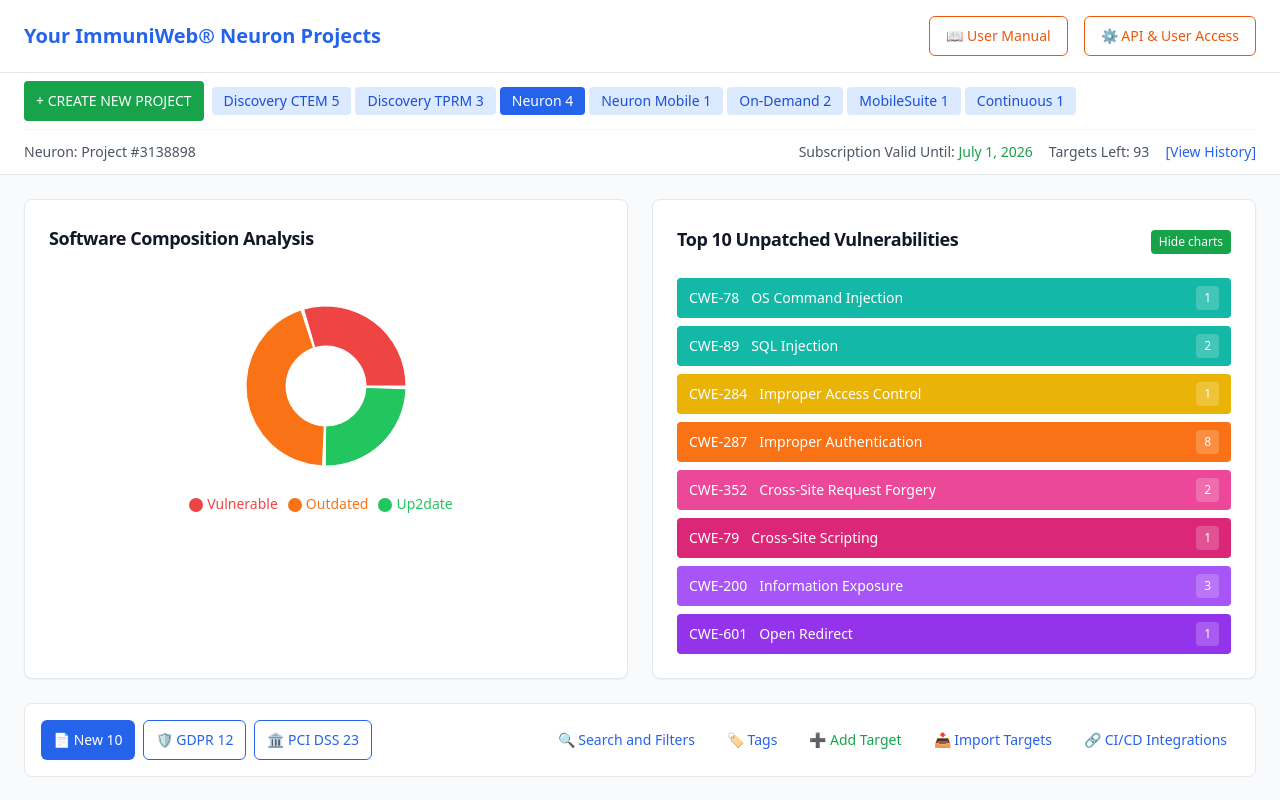
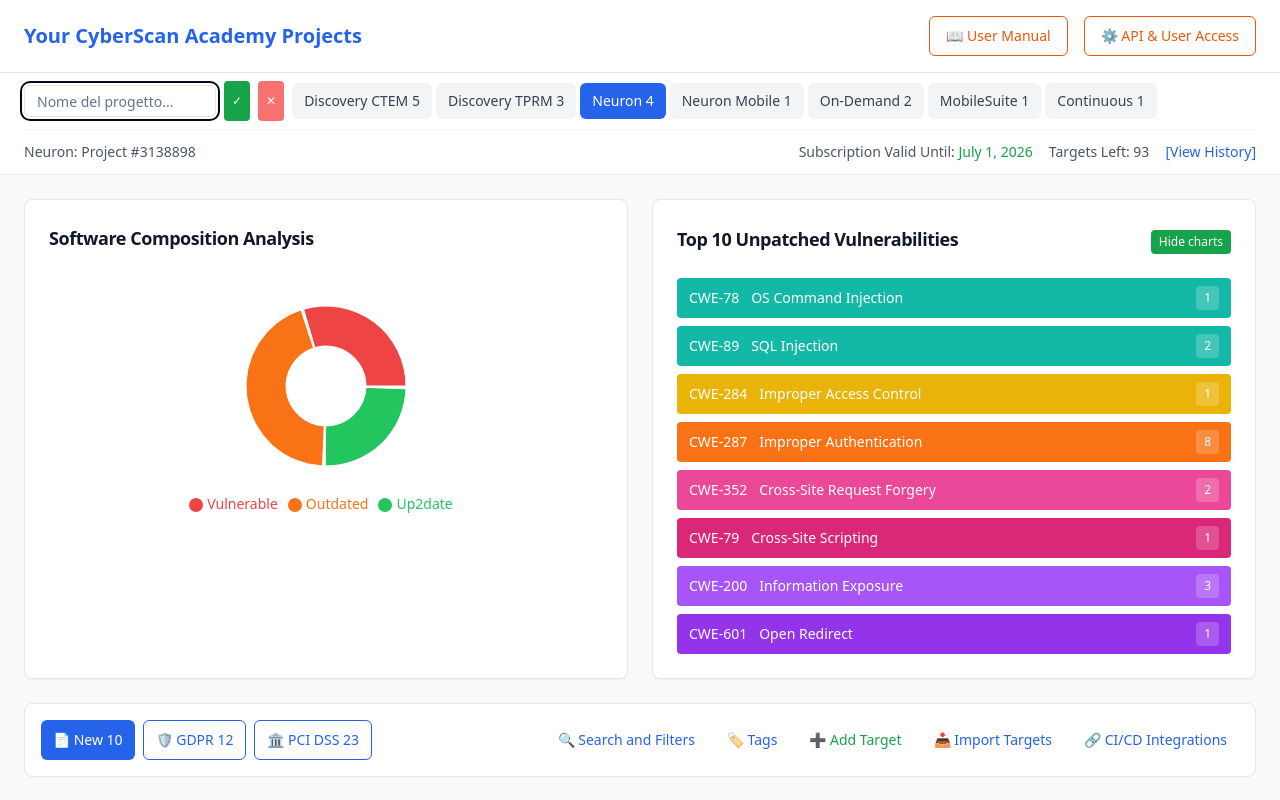
Before and after one commit to AlleBerta/web-audit-saas, a React (Create React App) app in the folder client/: page /dashboard in a window 1280 px wide. Both pictures are taken after a click on the button "+ CREATE NEW PROJECT". Shown: the top 800 px of the page. Built offline with nearby package versions, Linux system fonts and the light colour scheme.

Commit message:
Ora tutte le pagine hanno il vero nome del sito, ho iniziato a modificare il `<Button>` Create new Project `</Button>` in dashboard

```diff
--- /dev/null
+++ b/client/src/components/Nav.tsx
@@ -0,0 +1,31 @@
+import React from 'react';
+import { Link } from 'react-router-dom';
+import { Button } from '@/components/ui/button';
+import { SITE_NAME } from '../config/conts';
+
+function Nav() {
+  return (
+    <nav className="bg-white shadow-sm border-b">
+      <div className="max-w-7xl mx-auto px-4 sm:px-6 lg:px-8">
+        <div className="flex justify-between items-center h-16">
+          <div className="flex items-center">
+            <img src="/favicon-32x32.png" alt="Logo" className="mx-auto w-18 h-18" />
+            <h1 className="text-xl font-bold text-blue-600">{SITE_NAME}</h1>
+          </div>
+          <div className="flex space-x-4">
+            <Link to="/login">
+              <Button variant="ghost" className="text-gray-600 hover:text-blue-600">
+                Login
+              </Button>
+            </Link>
+            <Link to="/signup">
+              <Button className="bg-blue-600 hover:bg-blue-700">Sign Up</Button>
+            </Link>
+          </div>
+        </div>
+      </div>
+    </nav>
+  );
+}
+
+export { Nav };
--- a/client/src/components/dashboard/DashboardHeader.tsx
+++ b/client/src/components/dashboard/DashboardHeader.tsx
@@ -1,6 +1,6 @@
-
-import { Link } from "react-router-dom";
-import { Button } from "@/components/ui/button";
+import { Link } from 'react-router-dom';
+import { Button } from '@/components/ui/button';
+import { SITE_NAME } from '../../config/conts';
 
 export const DashboardHeader = () => {
   return (
@@ -8,14 +8,20 @@ export const DashboardHeader = () => {
       <div className="flex items-center justify-between">
         <div className="flex items-center space-x-8">
           <Link to="/" className="text-xl font-bold text-blue-600">
-            Your ImmuniWeb® Neuron Projects
+            Your {SITE_NAME} Projects
           </Link>
         </div>
         <div className="flex items-center space-x-4">
-          <Button variant="ghost" className="text-orange-600 border border-orange-600 hover:bg-orange-50">
+          <Button
+            variant="ghost"
+            className="text-orange-600 border border-orange-600 hover:bg-orange-50"
+          >
             📖 User Manual
           </Button>
-          <Button variant="ghost" className="text-orange-600 border border-orange-600 hover:bg-orange-50">
+          <Button
+            variant="ghost"
+            className="text-orange-600 border border-orange-600 hover:bg-orange-50"
+          >
             ⚙️ API & User Access
           </Button>
         </div>
--- a/client/src/components/dashboard/ProjectTabs.tsx
+++ b/client/src/components/dashboard/ProjectTabs.tsx
@@ -1,36 +1,105 @@
 import { Button } from '@/components/ui/button';
+import { Input } from '@/components/ui/input';
+import { useState } from 'react';
 
 interface ProjectTabsProps {
   activeProject: string;
   onProjectChange: (project: string) => void;
+  onCreateProject?: (projectName: string) => void; // Nuova prop per gestire la creazione
 }
 
-export const ProjectTabs = ({ activeProject, onProjectChange }: ProjectTabsProps) => {
+export const ProjectTabs = ({
+  activeProject,
+  onProjectChange,
+  onCreateProject,
+}: ProjectTabsProps) => {
+  const [isCreating, setIsCreating] = useState(false);
+  const [newProjectName, setNewProjectName] = useState('');
+
   const tabs = [
-    { name: 'Discovery CTEM', count: 5, color: 'bg-blue-100 text-blue-700' },
-    { name: 'Discovery TPRM', count: 3, color: 'bg-blue-100 text-blue-700' },
-    { name: 'Neuron', count: 4, color: 'bg-blue-600 text-white' },
-    { name: 'Neuron Mobile', count: 1, color: 'bg-blue-100 text-blue-700' },
-    { name: 'On-Demand', count: 2, color: 'bg-blue-100 text-blue-700' },
-    { name: 'MobileSuite', count: 1, color: 'bg-blue-100 text-blue-700' },
-    { name: 'Continuous', count: 1, color: 'bg-blue-100 text-blue-700' },
+    { name: 'Discovery CTEM', count: 5 },
+    { name: 'Discovery TPRM', count: 3 },
+    { name: 'Neuron', count: 4 },
+    { name: 'Neuron Mobile', count: 1 },
+    { name: 'On-Demand', count: 2 },
+    { name: 'MobileSuite', count: 1 },
+    { name: 'Continuous', count: 1 },
   ];
+
+  const handleCreateClick = () => {
+    setIsCreating(true);
+  };
+
+  const handleCreateProject = () => {
+    alert('Bella');
+    if (newProjectName.trim()) {
+      onCreateProject?.(newProjectName.trim());
+      setNewProjectName('');
+      setIsCreating(false);
+    }
+  };
+
+  const handleCancel = () => {
+    setNewProjectName('');
+    setIsCreating(false);
+  };
+
+  const handleKeyPress = (e: React.KeyboardEvent) => {
+    if (e.key === 'Enter') {
+      handleCreateProject();
+    } else if (e.key === 'Escape') {
+      handleCancel();
+    }
+  };
 
   return (
     <div className="bg-white border-b border-gray-200 px-6">
       <div className="flex items-center space-x-2 py-2">
-        <Button className="bg-green-600 hover:bg-green-700 text-white rounded-sm px-3 py-1 text-sm">
-          + CREATE NEW PROJECT
-        </Button>
+        {!isCreating ? (
+          <Button
+            onClick={handleCreateClick}
+            className="bg-green-600 hover:bg-green-700 text-white rounded-sm px-3 py-1 text-sm"
+          >
+            + CREATE NEW PROJECT
+          </Button>
+        ) : (
+          <div className="flex items-center space-x-2">
+            <Input
+              value={newProjectName}
+              onChange={(e) => setNewProjectName(e.target.value)}
+              onKeyDown={handleKeyPress}
+              placeholder="Nome del progetto..."
+              className="w-48 h-8 text-sm"
+              autoFocus
+            />
+            <Button
+              onClick={handleCreateProject}
+              className="bg-green-600 hover:bg-green-700 text-white rounded-sm px-2 py-1 text-xs"
+            >
+              ✓
+            </Button>
+            <Button
+              onClick={handleCancel}
+              className="bg-red-400 hover:bg-red-500 text-white rounded-sm px-2 py-1 text-xs"
+            >
+              ✕
+            </Button>
+          </div>
+        )}
+
         <div className="flex space-x-1">
           {tabs.map((tab) => (
-            <button
+            <Button
               key={tab.name}
               onClick={() => onProjectChange(tab.name)}
-              className={`px-3 py-1 rounded-sm text-sm font-medium ${tab.color} hover:opacity-80 transition-opacity`}
+              variant={activeProject === tab.name ? 'default' : 'ghost'}
+              size="sm"
+              className={`${
+                activeProject === tab.name ? 'bg-blue-600 text-white' : 'bg-gray-100 text-gray-700'
+              } hover:opacity-80 transition-opacity`}
             >
               {tab.name} {tab.count}
-            </button>
+            </Button>
           ))}
         </div>
       </div>
--- a/client/src/components/form/login.component.tsx
+++ b/client/src/components/form/login.component.tsx
@@ -8,6 +8,7 @@ import { useNavigate } from 'react-router-dom';
 import { useToast } from '@/hooks/use-toast';
 import api from '@/lib/axios';
 import { ApiResponse } from '@/types/server_response.types';
+import { SITE_NAME } from '../../config/conts';
 
 const initialValues: LoginFormData = {
   email: '',
@@ -28,7 +29,7 @@ const LoginComponent = () => {
       if (response.data.success) {
         toast({
           title: 'Login Successful',
-          description: 'Welcome back to ImmuniWeb® Neuron',
+          description: `Welcome back to ${SITE_NAME}`,
         });
         navigate('/');
       }
--- a/client/src/components/form/signup.component.tsx
+++ b/client/src/components/form/signup.component.tsx
@@ -9,6 +9,7 @@ import { useNavigate } from 'react-router-dom';
 import { useToast } from '@/hooks/use-toast';
 import api from '@/lib/axios';
 import { ApiResponse } from '@/types/server_response.types';
+import { SITE_NAME } from '../../config/conts';
 
 const initialValues: SignupFormData = {
   name: '',
@@ -38,7 +39,7 @@ const SignupComponent = () => {
       } else {
         toast({
           title: 'Account Created',
-          description: 'Welcome to ImmuniWeb® Neuron! Please sign in.',
+          description: `Welcome to ${SITE_NAME}! Please sign in.`,
         });
         navigate('/login');
       }
--- a/client/src/pages/HomePage.tsx
+++ b/client/src/pages/HomePage.tsx
@@ -1,30 +1,14 @@
+import { Nav } from '../components/Nav';
 import { Link } from 'react-router-dom';
 import { Button } from '@/components/ui/button';
+import { SITE_NAME } from '../config/conts';
 import { Card, CardContent, CardDescription, CardHeader, CardTitle } from '@/components/ui/card';
 
 const Homepage = () => {
   return (
     <div className="min-h-screen bg-gradient-to-br from-blue-50 to-indigo-100">
       {/* Navigation */}
-      <nav className="bg-white shadow-sm border-b">
-        <div className="max-w-7xl mx-auto px-4 sm:px-6 lg:px-8">
-          <div className="flex justify-between items-center h-16">
-            <div className="flex items-center">
-              <h1 className="text-xl font-bold text-blue-600">ImmuniWeb® Neuron</h1>
-            </div>
-            <div className="flex space-x-4">
-              <Link to="/login">
-                <Button variant="ghost" className="text-gray-600 hover:text-blue-600">
-                  Login
-                </Button>
-              </Link>
-              <Link to="/signup">
-                <Button className="bg-blue-600 hover:bg-blue-700">Sign Up</Button>
-              </Link>
-            </div>
-          </div>
-        </div>
-      </nav>
+      <Nav />
 
       {/* Hero Section */}
       <div className="max-w-7xl mx-auto px-4 sm:px-6 lg:px-8 py-20">
--- a/client/src/pages/Login.tsx
+++ b/client/src/pages/Login.tsx
@@ -1,15 +1,16 @@
 import { Link, useNavigate } from 'react-router-dom';
 import { Card, CardContent, CardDescription, CardHeader, CardTitle } from '@/components/ui/card';
 import { LoginComponent } from '@/components/form';
+import { SITE_NAME } from '../config/conts';
 
 const Login = () => {
   return (
     <div className="min-h-screen bg-gradient-to-br from-blue-50 to-indigo-100 flex items-center justify-center p-4">
       <div className="w-full max-w-md">
-        {/* Logo */}
+        <img src="/android-chrome-192x192.png" alt="Logo" className="mx-auto w-24 h-24" />
         <div className="text-center mb-8">
           <Link to="/" className="text-2xl font-bold text-blue-600">
-            ImmuniWeb® Neuron
+            {SITE_NAME}
           </Link>
           <p className="text-gray-600 mt-2">Sign in to your account</p>
         </div>
```
Also changed, not shown: 1 other file (tests, documents, lock files or other folders).
